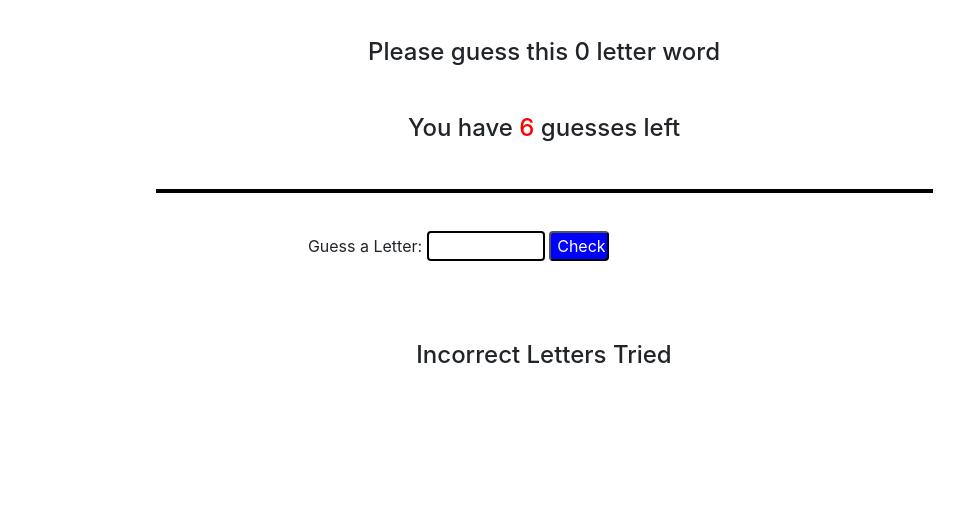
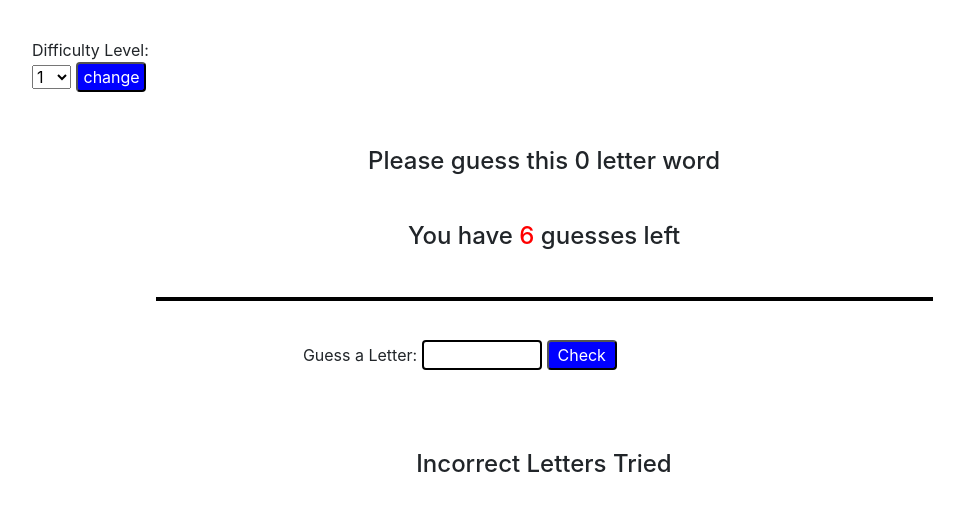
Before and after one commit to Jesskos/word-whizz, a Flask app: page /play in a window 1280 px wide. Shown: the part 72-583 px from the top of the page, without its empty margins (96-1060 px from the left). Run offline with Flask 2, Linux system fonts and the light colour scheme; some libraries are stand-ins or nearby versions.

Commit message:
added difficulty_level as init param

```diff
--- a/game.py
+++ b/game.py
@@ -8,9 +8,10 @@ class Game:
 
 	words = {}
 
-	def __init__(self):
+	def __init__(self, difficulty_level="5"):
 
-		self.word = Game._make_new_word()
+		self.word = Game._make_new_word(difficulty_level=difficulty_level)
+		self.difficulty_level = difficulty_level
 		self.word_set = set(self.word)
 		self.correct_guessed_letters = set()
 		self.incorrect_guessed_letters = set()
@@ -24,7 +25,7 @@ class Game:
 
 
 	@staticmethod
-	def _make_new_word(difficulty_level="1"):
+	def _make_new_word(difficulty_level="5"):
 		''' a temporary method to get all the words from API at a certain difficulty level, and pick one at random'''
 
 		if difficulty_level not in Game.words:
@@ -100,3 +101,7 @@ class Game:
 		if self.win() or self.lose():
 			return True
 		return False
+
+	def get_score(self):
+		''' gets the score at the end of the game'''
+		pass
--- a/server.py
+++ b/server.py
@@ -11,6 +11,7 @@ app.secret_key="Apple"
 def index():
 	return render_template('index.html')
 
+
 @app.route('/play')
 def play():
 	global word_game
@@ -20,12 +21,15 @@ def play():
 	remaining_guesses = word_game.guesses_left()
 	return render_template("game.html", length=length_word, guesses=remaining_guesses)
 
+
 @app.route('/play_again')
 def play_again():
-	print("in play again")
 	global word_game
-	word_game = Game()
-	print(word_game.get_word())
+	request.args.get('difficulty_level')
+	if difficulty_level:
+		word_game = Game(difficulty_level)
+	else:
+		word_game = Game()
 	length_word = word_game.get_word_length()
 	remaining_guesses = word_game.guesses_left()
 	return jsonify({"word_length": length_word, "remaining_guesses":remaining_guesses})
--- a/static/css/styles.css
+++ b/static/css/styles.css
@@ -1,6 +1,4 @@
 /*game.html*/
-
-
 
 .container {
 	display: flex;
@@ -10,6 +8,26 @@
 	margin-top: 3%;
 }
 
+.container-vertical {
+	display: flex;
+	flex-direction: column;
+	justify-content: center;
+	align-items: center;
+	height: auto;
+	margin-top: 5%;
+}
+
+.container-top {
+	display: flex;
+	flex-direction: column;
+	justify-content: left;
+	width: 100%;
+	padding-left: 10%;
+	padding-right: 10%;
+	align-content: flex-start;
+	height: auto;
+	margin-top: 3%;
+}
 
 #word-to-guess-border {
 	display: flex;
@@ -24,17 +42,6 @@
 	font-size: 30px;
 	text-align: center;
 	margin: auto;
-
-}
-
-.container-vertical {
-	display: flex;
-	flex-direction: column;
-	justify-content: center;
-	align-items: center;
-	width: 100%;
-	height: auto;
-	margin-top: 5%;
 }
 
 #letter-guessing-form {
@@ -53,7 +60,7 @@ input[type=submit] {
 	border-radius: 4px;
 	background-color: blue;
 	color: white;
-	width: 60px;
+	width: 70px;
 	margin-right: 30px;
 
 }
@@ -73,7 +80,10 @@ input[type=submit] {
 
 #incorrect-letters-guessed {
 	font-size: 30px;
+}
 
+#incorrect-guesses-tried {
+ align-self: center;
 }
 
 /*
--- a/static/js/game.js
+++ b/static/js/game.js
@@ -49,7 +49,7 @@ function checkLetter(evt) {
 
 
 function addLetter(indices, letter) {
-	// a helper functin to add letters to html by searing for element id
+	// a helper functin to add letters to html by searching for element id
 
 	let i;
 	for (i=0; i<indices.length; i++){
@@ -80,7 +80,7 @@ function closeModal(evt) {
 
 
 function getNewWord(evt) {
-	// dynamically renders a new word from the server when user chooses to play again
+	// dynamically gets a new word from the server when user chooses to play again
 
 	evt.preventDefault()
 	let modal = document.getElementById('play-modal');
@@ -98,6 +98,25 @@ function getNewWord(evt) {
 }
 
 
+function changeDifficulty(evt) {
+	//dynamically changes the difficulty of the word
+
+	evt.preventDefault()
+	const difficultyChoice = {
+		'difficulty': $("#difficulty-rating").val()
+	};
+	console.log(difficultyChoice);
+	debugger;
+
+	$.get('/play_again', difficultyChoice, (results) =>
+
+	{
+
+	});
+
+}
+
+
 $("#letter-guessing-form").on("submit", checkLetter);
 $("#no-play-again").on("click", closeModal);
 $("#play-again").on("click", getNewWord);
--- a/templates/game.html
+++ b/templates/game.html
@@ -4,6 +4,31 @@
 {% block title %}Game{% endblock %}
 
 {% block content %}
+
+<!-- Change Difficulty -->
+
+  <div class="container-top">
+    <div>Difficulty Level:</div>
+    <div>
+      <form action='\play_again' id="difficulty-rating">
+        <select>
+          <option value="1">1</option>
+          <option value="2">2</option>
+          <option value="3">3</option>
+          <option value="4">4</option>
+          <option value="5">5</option>
+          <option value="6">6</option>
+          <option value="7">7</option>
+          <option value="8">8</option>
+          <option value="9">9</option>
+          <option value="10">10</option>
+        </select>
+        <input type="submit" value="change">
+      </div>
+    </form>
+  </div>
+
+  <!-- Baord and Guess A Letter -->
 
   <div class="container">
     <h4>Please guess this <span id="word-length">{{length}}</span> letter word</h4>
@@ -30,11 +55,12 @@
     </form>
   </div>
 
+ <!-- Incorrect Letters Storage -->
+
   <div id="incorrect-letters-guessed" class="container-vertical">
-    <h4>Incorrect Letters Tried</h4>
+    <div id="incorrect-guesses-tried"><h4>Incorrect Letters Tried</h4></div>
     <div id="incorrect-letters-guessed-list"></div>
   </div>
-
 
 
     <!-- Modal content -->
```
